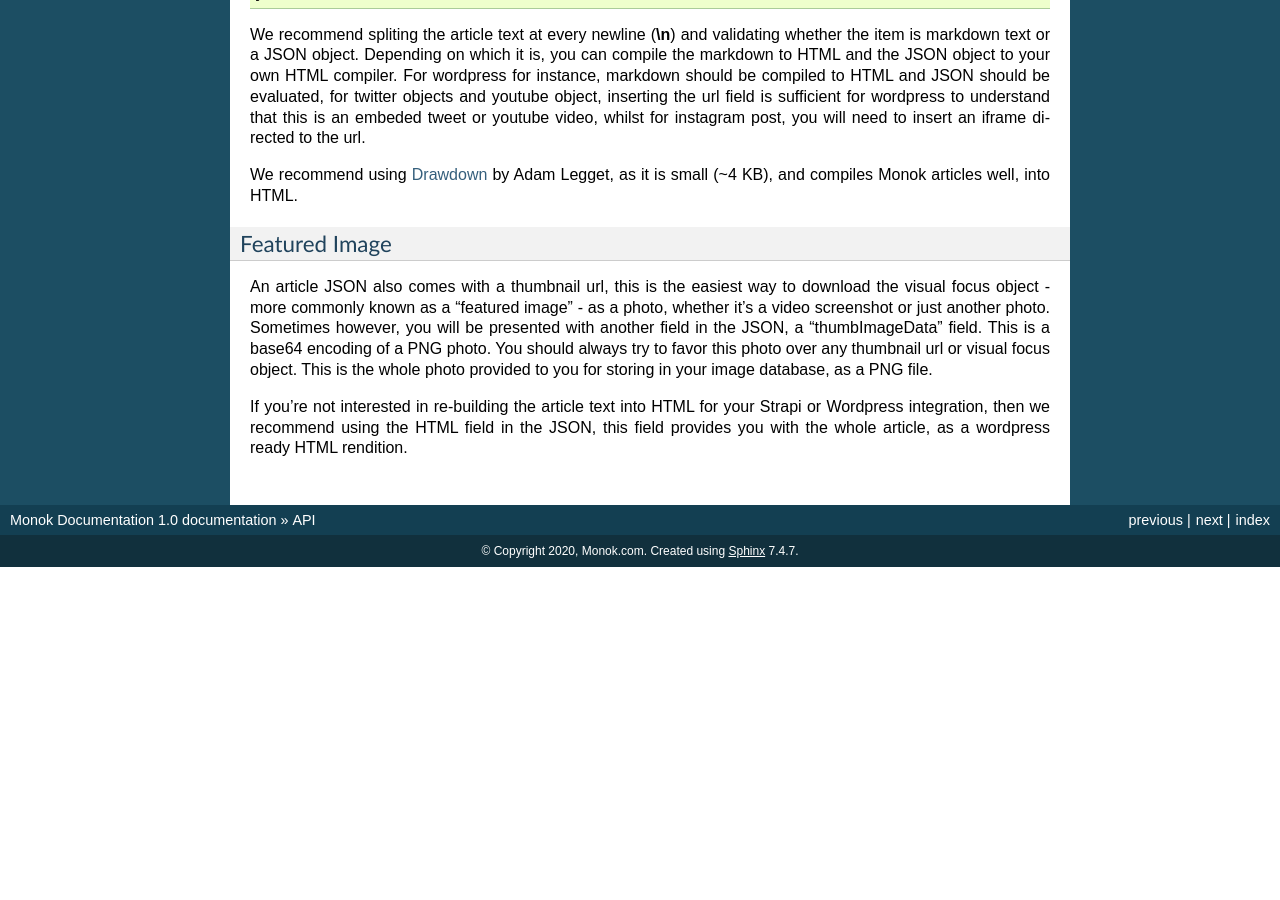
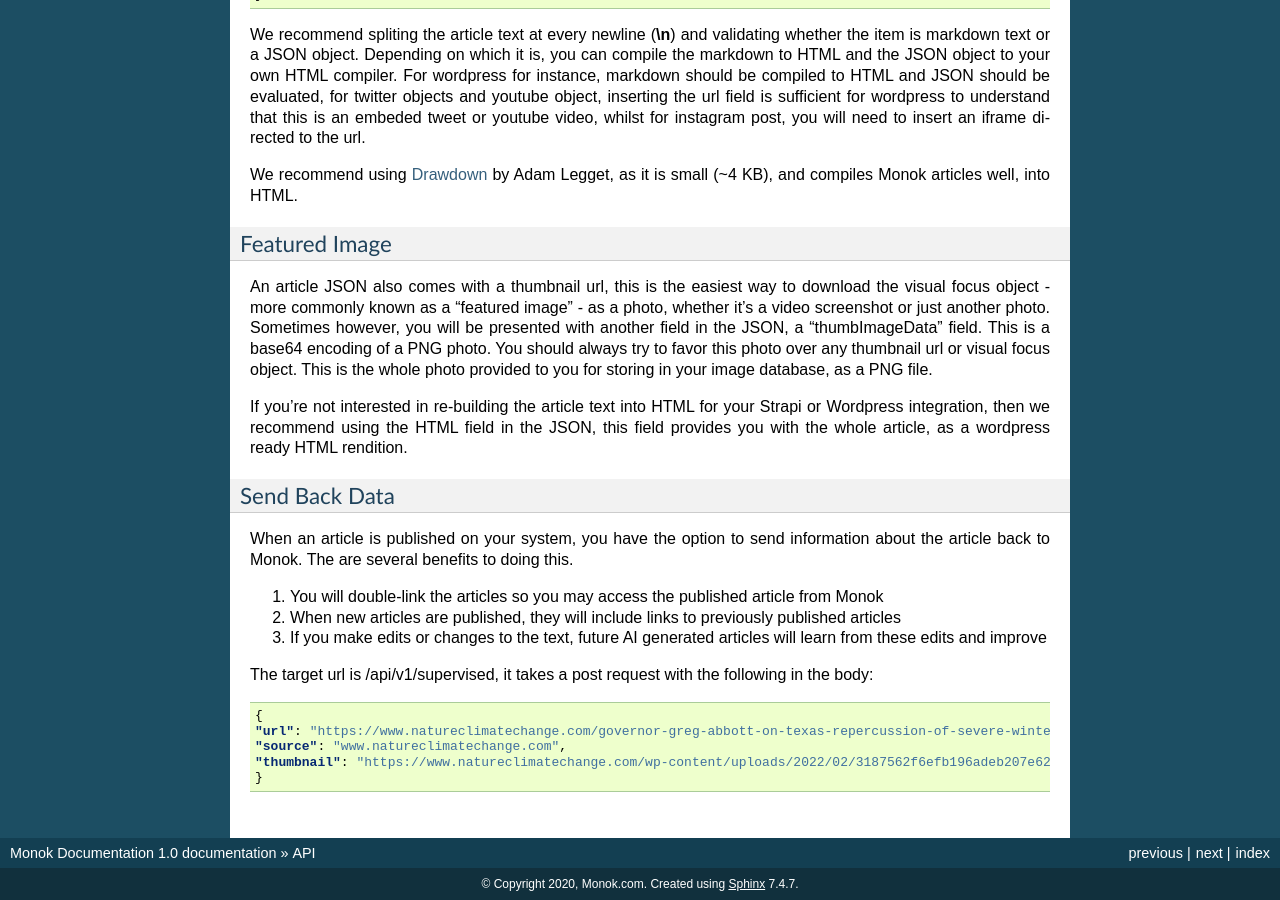
Before and after one commit to monoklabs/monok-docs, a Sphinx documentation site: the page built from docs/api.rst, in a window 1280 px wide and 900 px high, scrolled down 3674 px. Built offline with Sphinx 7.4.7, drawn with Linux system fonts in a browser that asks for light colours; before the commit the page ends 4241 px from its top, so only the background shows below that.

Commit message:
Update api.rst

```diff
--- a/docs/api.rst
+++ b/docs/api.rst
@@ -186,5 +186,25 @@ An article JSON also comes with a thumbnail url, this is the easiest way to down
 
 If you're not interested in re-building the article text into HTML for your Strapi or Wordpress integration, then we recommend using the HTML field in the JSON, this field provides you with the whole article, as a wordpress ready HTML rendition.
 
+Send Back Data
+**********************
+When an article is published on your system, you have the option to send information about the article back to Monok. The are several benefits to doing this.
+
+1. You will double-link the articles so you may access the published article from Monok
+2. When new articles are published, they will include links to previously published articles
+3. If you make edits or changes to the text, future AI generated articles will learn from these edits and improve
+
+The target url is /api/v1/supervised, it takes a post request with the following in the body:
+
+.. code-block:: JSON
+
+	{
+	"url": "https://www.natureclimatechange.com/governor-greg-abbott-on-texas-repercussion-of-severe-winter-weather/",
+	"source": "www.natureclimatechange.com",
+	"thumbnail": "https://www.natureclimatechange.com/wp-content/uploads/2022/02/3187562f6efb196adeb207e62f392f44_testcollage.png"
+	}
+
+
+
 .. _`Query Selector`: https://docs.monok.com/en/latest/articlequeryselector.html
 .. _`Drawdown`: https://github.com/adamvleggett/drawdown
```
